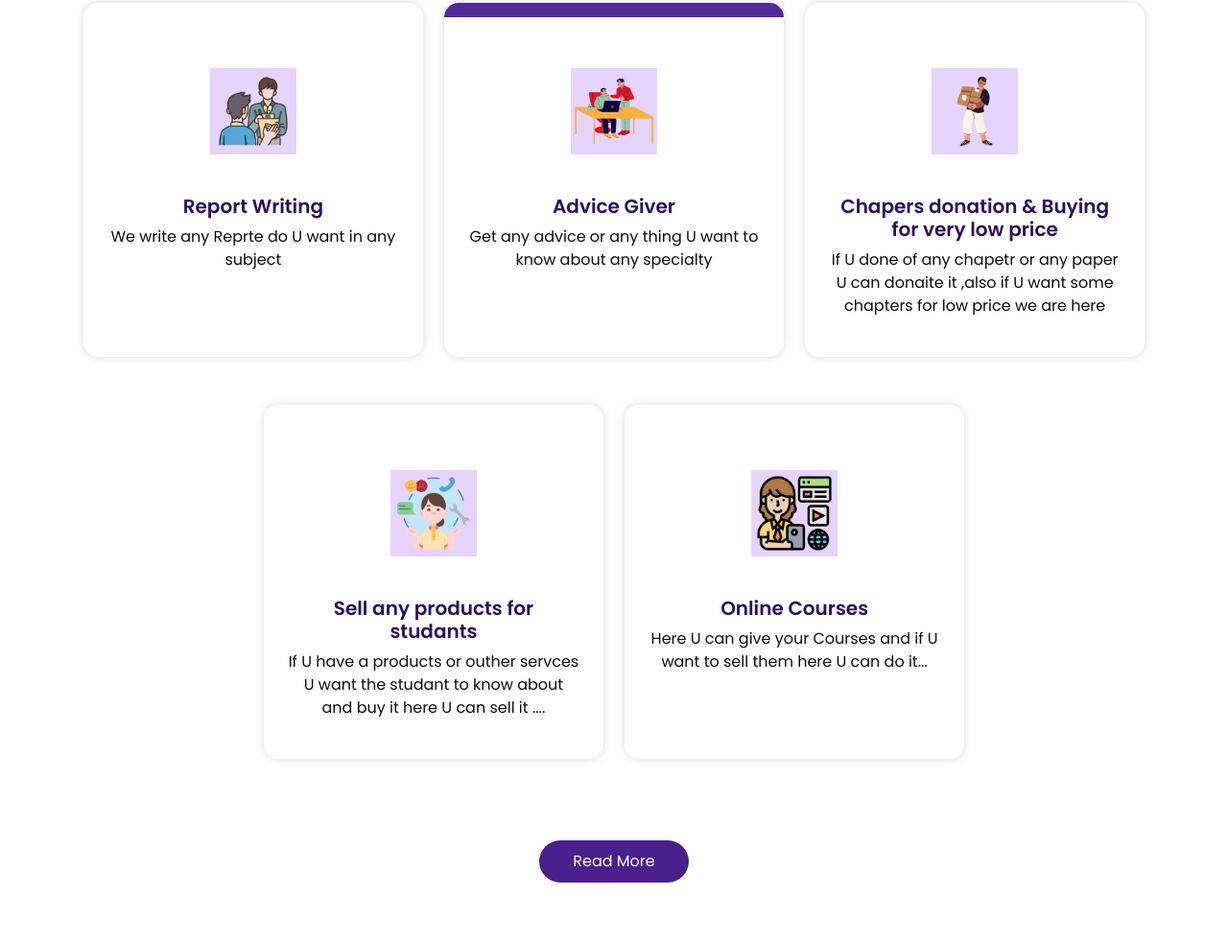
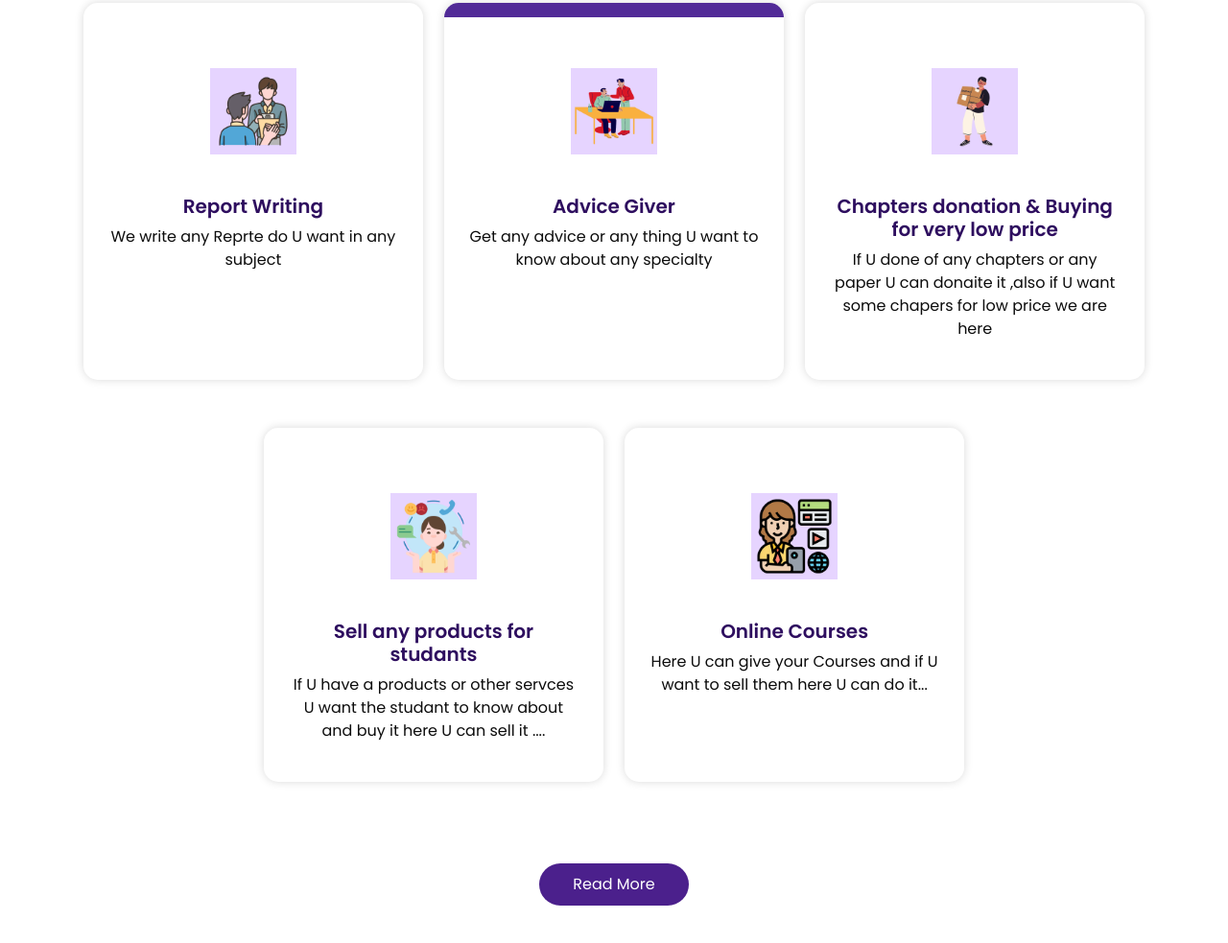
Before and after one commit to noteit-ahmad/noteit, a plain HTML site: page index.html in a window 1280 px wide. Shown: the part 977-1960 px from the top of the page at 96% size. Drawn offline with nearby package versions, Linux system fonts and the light colour scheme.

Commit message:
Update index.html

```diff
--- a/index.html
+++ b/index.html
@@ -181,10 +181,10 @@
           </div>
           <div class="detail-box">
             <h5>
-              Chapers donation & Buying for very low price
+              Chapters donation & Buying for very low price
             </h5>
             <p>
-              If U done of any chapetr or any paper U can donaite it ,also if U want some chapters for low price we are here
+              If U done of any chapters or any paper U can donaite it ,also if U want some chapers for low price we are here
             </p>
           </div>
         </div>
@@ -197,7 +197,7 @@
               Sell any products for studants
             </h5>
             <p>
-              If U have a products or outher servces U want the studant to know about and buy it here U can sell it ....
+              If U have a products or other servces U want the studant to know about and buy it here U can sell it ....
             </p>
           </div>
         </div>
```
